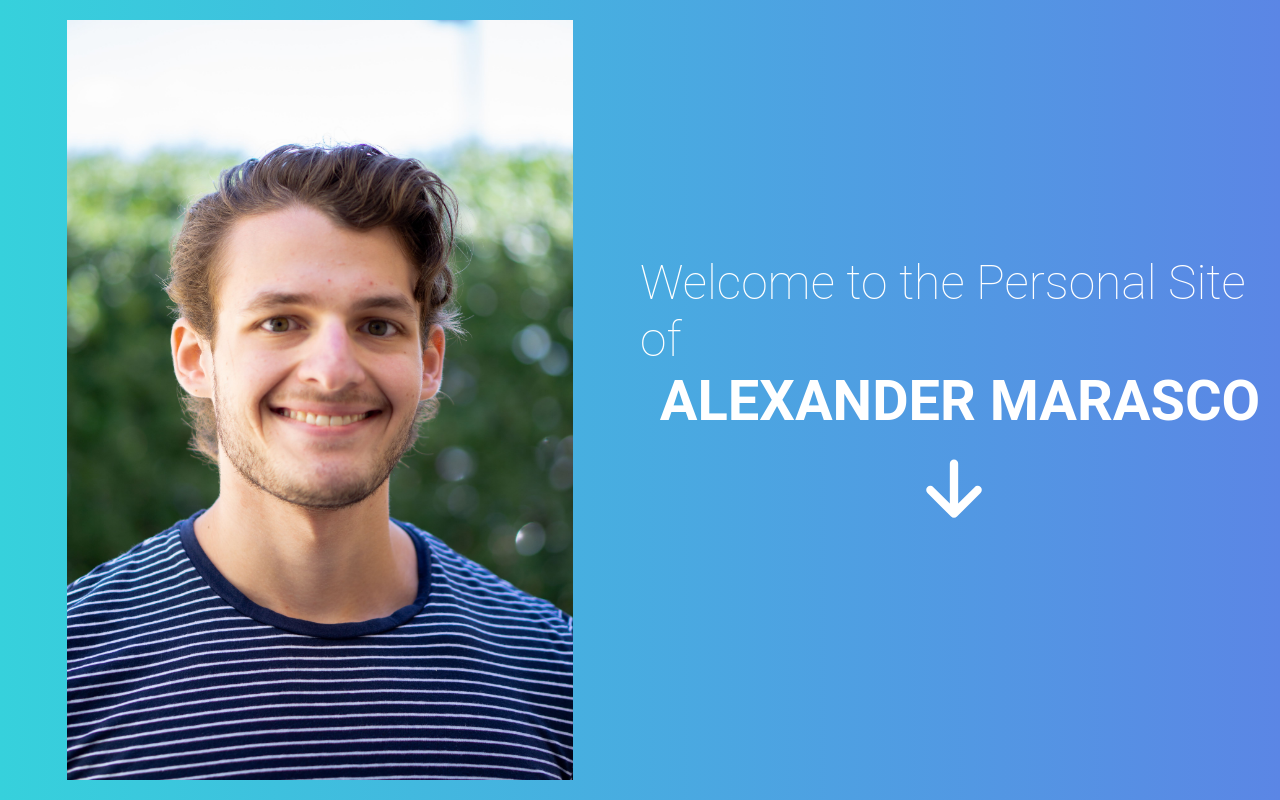
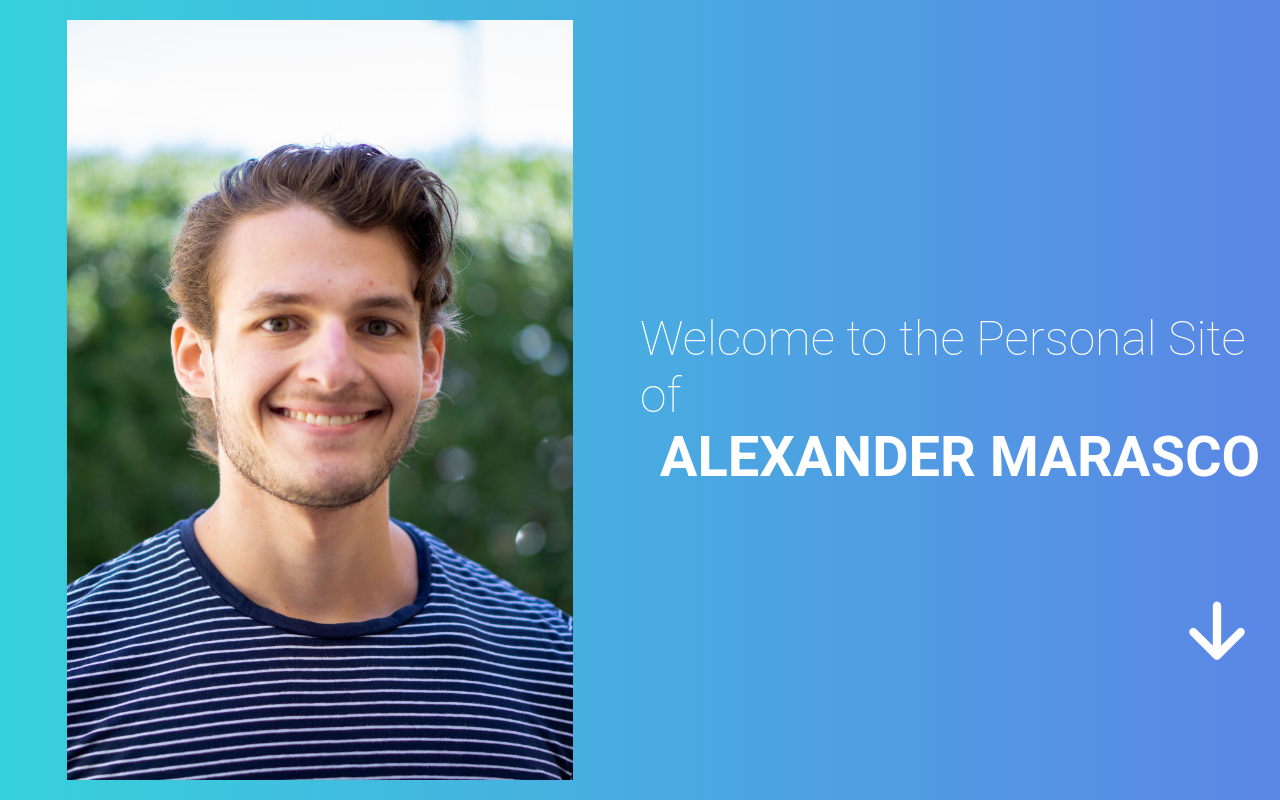
Before and after one commit to Marascax/alex-marasco-personal-site, a React (Create React App) app: page / in a window 1280 px wide. Shown: the top 800 px of the page. Built offline with nearby package versions, Linux system fonts and the light colour scheme.

Commit message:
DownArrow in page container

```diff
--- a/src/containers/App.js
+++ b/src/containers/App.js
@@ -13,7 +13,7 @@ function App() {
     const appRef = useRef(null);
     const currPageIndex = useRef(0);
 
-    const pages = ['mainPage', 'aboutMe', 'education'];
+    const pages = ['mainPage', 'aboutMe', 'education', 'page4'];
 
     const wheelHandler = e => {
         e.preventDefault();
@@ -64,6 +64,7 @@ function App() {
             <Page id='education'>
                 <Education/>
             </Page>
+            <Page id='page4'/>
         </div>
     );
 }
--- a/src/containers/page.js
+++ b/src/containers/page.js
@@ -2,6 +2,7 @@ import { useRef } from 'react';
 
 import useIsVisible from '../lib/hooks/useIsVisible';
 import Loading from '../components/loading';
+import DownArrow from '../components/downArrow';
 import { useAppContext } from '../lib/appContext';
 
 import './page.scss';
@@ -25,16 +26,30 @@ const Page = props => {
 
     // decide what content to show
     let content = loadingElem;
+
     // only show stuff if visible in the first place
     if (isVisible && !!props.children)
         // if there are children show them, if not show loading placeholder
         content = props.children;
+
+    // don't show arrow if page isn't visible or if page is last page
+    let showArrow = {};
+
+    if (!isVisible || context.onLastPage()) {
+        showArrow = {
+            display: 'none'
+        }
+    }
 
     return (
         <div ref={elementRef} className='Page' id={pageId}>
 
             { content }
 
+            <div className='DownArrow' onClick={() => context.scrollDown()} style={showArrow}>
+                <DownArrow width="100"/>
+            </div>
+
         </div>
     )
 }
--- a/src/containers/page.scss
+++ b/src/containers/page.scss
@@ -1,4 +1,4 @@
-@use 'basePage';
+@use 'src/containers/basePage';
 
 $gradient-left: #36D1DC;
 $gradient-mid: #86A8E7;
@@ -7,7 +7,11 @@ $gradient-right: #5B86E5;
 .Page {
     width: 100%;
     height: 100%;
+
     box-sizing: border-box;
+
+    position: relative;
+
     background: $gradient-left;  /* fallback for old browsers */
     background: -webkit-linear-gradient(to right, $gradient-left,$gradient-right);  /* Chrome 10-25, Safari 5.1-6 */
     background: linear-gradient(to right, $gradient-left, $gradient-right); /* W3C, IE 10+/ Edge, Firefox 16+, Chrome 26+, Opera 12+, Safari 7+ */
--- a/src/containers/pages/aboutMe/aboutMe.js
+++ b/src/containers/pages/aboutMe/aboutMe.js
@@ -31,9 +31,6 @@ const AboutMe = props => {
 
             {content}
 
-            <div className='DownArrow' onClick={() => context.scrollDown()}>
-                <DownArrow width="100"/>
-            </div>
         </div>
     );
 }
--- a/src/containers/pages/education/education.js
+++ b/src/containers/pages/education/education.js
@@ -61,9 +61,6 @@ const Education = props => {
 
             </div>
 
-            <div className='DownArrow' onClick={() => context.scrollDown()}>
-                <DownArrow width="100"/>
-            </div>
         </div>
     );
 }
--- a/src/containers/pages/mainPage/mainPage.js
+++ b/src/containers/pages/mainPage/mainPage.js
@@ -19,12 +19,9 @@ const MainPage = props => {
                 </div>
 
                 <div className="WelcomeText">
+
                     <p>Welcome to the Personal Site of</p>
                     <h1>Alexander Marasco</h1>
-
-                    <div className='DownArrow' onClick={() => context.scrollDown()}>
-                        <DownArrow width="100"/>
-                    </div>
 
                 </div>
 
--- a/src/containers/pages/mainPage/mainPage.scss
+++ b/src/containers/pages/mainPage/mainPage.scss
@@ -109,27 +109,4 @@
 
         animation: SlideLeft 0.5s linear;
     }
-
-    .DownArrow {
-        width: 100%;
-
-        display: flex;
-        justify-content: center;
-        align-items: flex-end;
-
-        padding-top: 2%;
-
-        position: relative;
-
-        animation: DownArrowSlideDown 0.5s linear;
-
-        svg {
-            cursor: pointer;
-
-            &:hover {
-                animation: ArrowBounce 1s ease-in-out infinite;
-            }
-        }
-
-    }
 }
```
